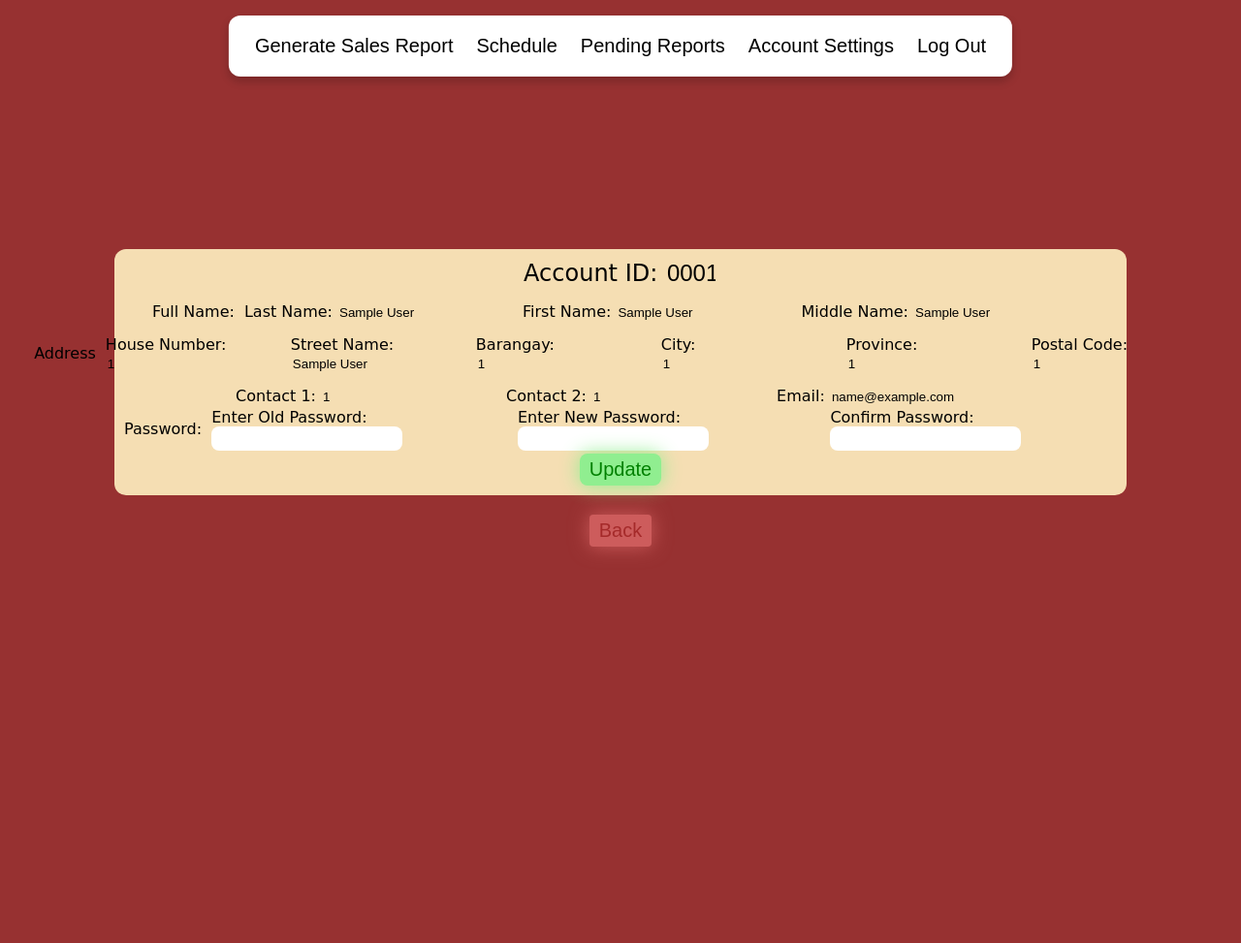
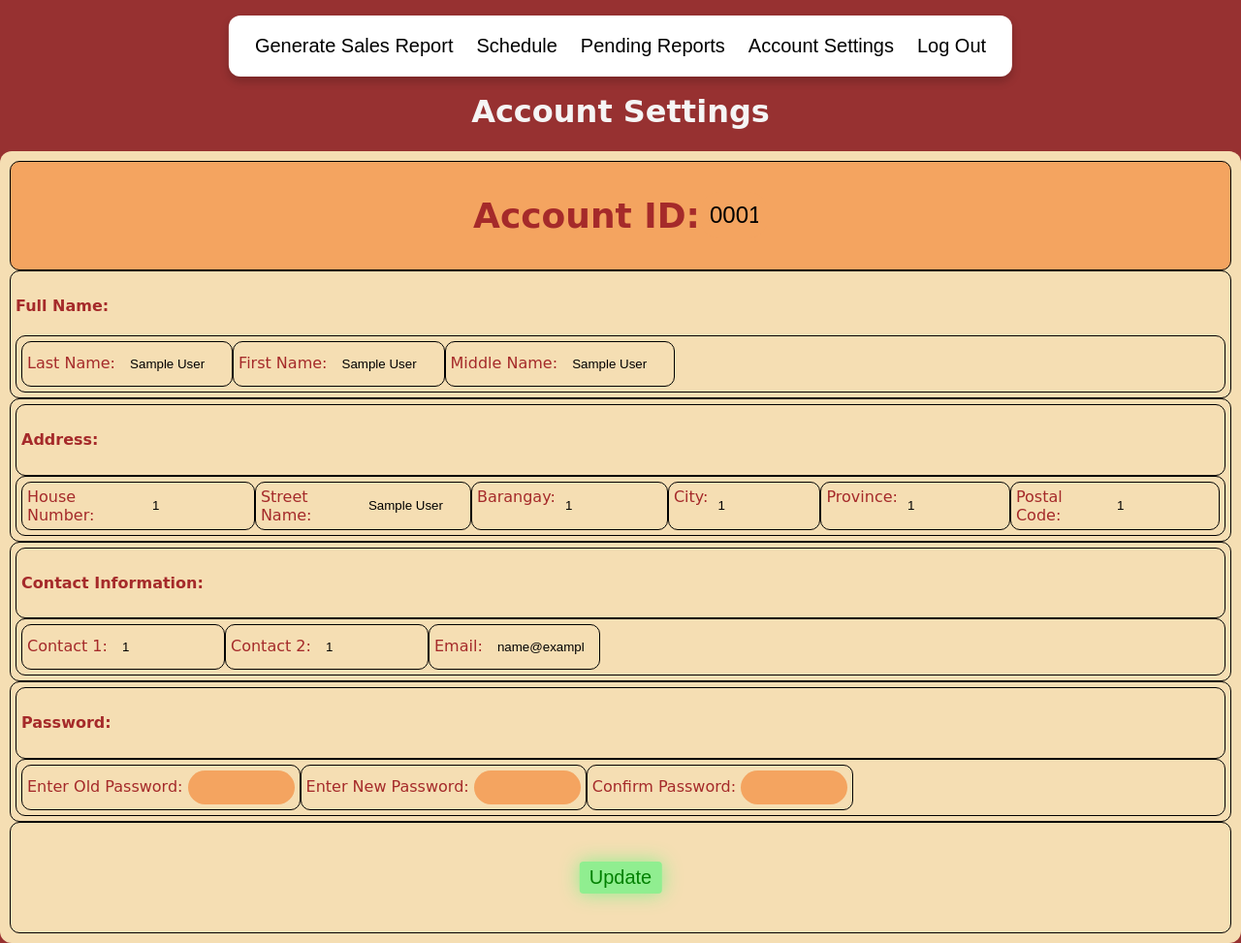
Before and after one commit to DinCyDab/IM2, a PHP site: page /editprofile.php in a window 1280 px wide. Shown: the whole page at 97% size. Before the commit the page ends 571 px from the top, so only its background shows below. Run offline with PHP 8.4, Linux system fonts and the light colour scheme; the visitor is signed in with stand-in values (Sample User, id 1).

Commit message:
optimized editprofile

```diff
--- a/editprofile.css
+++ b/editprofile.css
@@ -6,6 +6,9 @@ body {
 
 #accID {
 	font-size: 24px;
+    display: flex;
+    align-items: center;
+    justify-content: center;
 }
 
 #accID input {
@@ -21,20 +24,30 @@ body {
 }
 
 form {
-	width: 80%;
+	width: fit-content;
 	font-family: cursive;
 	background-color: wheat;
 	border-radius: 12px;
 	padding: 10px;
-	display: flex;
+	display: block;
 	flex-direction: column;
 	align-items: center;
 	gap: 15px;
+	position: relative;
+	top: 75px;
+	height: auto;
+	left: 50%;
+	transform: translate(-50%, 0);
+	max-width: 100%;
+	color: brown;
 }
 
-input[readonly] {
-	background-color: inherit;
-	border: none;
+
+
+form div{
+	border: 1px black solid;
+	padding: 5px;
+	border-radius: 10px;
 }
 
 .back {
@@ -48,17 +61,6 @@ input[readonly] {
 	font-family: fantasy;
 	font-size: 20px;
 	height: auto;
-}
-
-.pass {
-	height: 20px;
-}
-
-input:not([readonly]) {
-	border-radius: 8px;
-	border: none;
-	padding: 5px 10px;
-	height: 100%;
 }
 
 .update {
--- a/editprofile.php
+++ b/editprofile.php
@@ -13,18 +13,57 @@ if (!isset($_SESSION["loggedin"])) {
     <head>
         <link rel="stylesheet" href="styles.css">
         <link rel="stylesheet" href="editprofile.css">
+        <style>
+            body{
+                display: block;
+            }
+            .scheduleHeader{
+                position: relative;
+                /* border: 1px white solid; */
+                top: 75px;
+            }
+            .scheduleHeader h1{
+                text-align: center;
+                color: whitesmoke;
+                font-family: cursive;
+            }
+            .addressinfo div{
+                display: flex;
+            }
+            /* .addressinfo input{
+                width: 20px;
+            } */
+            form input{
+                min-width: 20px;
+                max-width: 90px;
+                background-color: sandybrown;
+                padding: 10px;
+                border: none;
+                border-radius: 20px;
+            }
+            form input[readonly]{
+                border-radius: 20px;
+                background-color: inherit;
+                border: none;
+            }
+        </style>
     </head>
 
     <body>
         <?php
         include "navstaff.php";
         ?>
+        <div class="scheduleHeader">
+            <h1>Account Settings</h1>
+        </div>
         <form method="post">
-            <div id="accID">
-                Account ID: <input type="text" value="<?php echo $_SESSION["account_ID"] ?>" readonly>
+            <div id="accID" style="background-color: sandybrown">
+                <h2>Account ID:</h2>
+                <input type="text" value="<?php echo $_SESSION["account_ID"] ?>" readonly>
             </div>
-            <div class="flex">
-                Full Name:
+            <div class="flex" style="display:block">
+                <h4>Full Name:</h4>
+                <div style="display:flex">
                     <div>
                         Last Name: <input type="text" value="<?php echo $_SESSION["last_name"] ?>" readonly>
                     </div>
@@ -35,8 +74,12 @@ if (!isset($_SESSION["loggedin"])) {
                         Middle Name: <input type="text" value="<?php echo $_SESSION["middle_name"] ?>" readonly>
                     </div>
                 </div>
-            <div class="flex">
-                Address
+            </div>
+            <div class="flex" style="display:block">
+                <div>
+                    <h4>Address:</h4>
+                </div>
+                <div class="addressinfo" style="display:flex">
                     <div>
                         House Number: <input type="text" value="<?php echo $_SESSION["house_number"] ?>" readonly>
                     </div>
@@ -56,7 +99,12 @@ if (!isset($_SESSION["loggedin"])) {
                         Postal Code:<input type="text" value="<?php echo $_SESSION["postal_code"] ?>" readonly>
                     </div>
                 </div>
-            <div class="flex">
+            </div>
+            <div class="flex" style="display:block">
+                <div>
+                    <h4>Contact Information:</h4>
+                </div>
+                <div style="display: flex">
                     <div>
                         Contact 1: <input type="text" value="<?php echo $_SESSION["contact_1"] ?>" readonly>
                     </div>
@@ -66,24 +114,30 @@ if (!isset($_SESSION["loggedin"])) {
                         Email: <input type="text" value="<?php echo $_SESSION["email"] ?>" readonly>
                     </div>
                 </div>
-            <div class="flex pass">
-                Password:
+            </div>
+            <div class="flex pass" style="display: block">
                 <div>
-                    Enter Old Password: <input type="text" name="oldpassword">
+                    <h4>Password:</h4>
+                </div>
+                <div style="display:flex">
+                    <div>
+                        Enter Old Password: <input type="password" name="oldpassword">
                     </div>
                     <div>
-                    Enter New Password: <input type="text" name="newpassword">
+                        Enter New Password: <input type="password" name="newpassword">
                     </div>
                     <div>
-                    Confirm Password: <input type="text" name="confirmpassword">
+                        Confirm Password: <input type="password" name="confirmpassword">
                     </div>
                 </div>
-            <input type="submit" value="Update" name="Update" class="update">
+            </div>
+            <div style="padding: 40px">
+                <input style="position: relative;
+                            left: 50%;
+                            transform: translate(-50%, 0);"
+                            type="submit" value="Update" name="Update" class="update">
+            </div>
         </form>
-
-        <button class="back">
-            <a href="indexstaff.php">Back</a>
-        </button>
     </body>
 
 </html>
```
Lines whose indentation alone changed are shown as unchanged.
